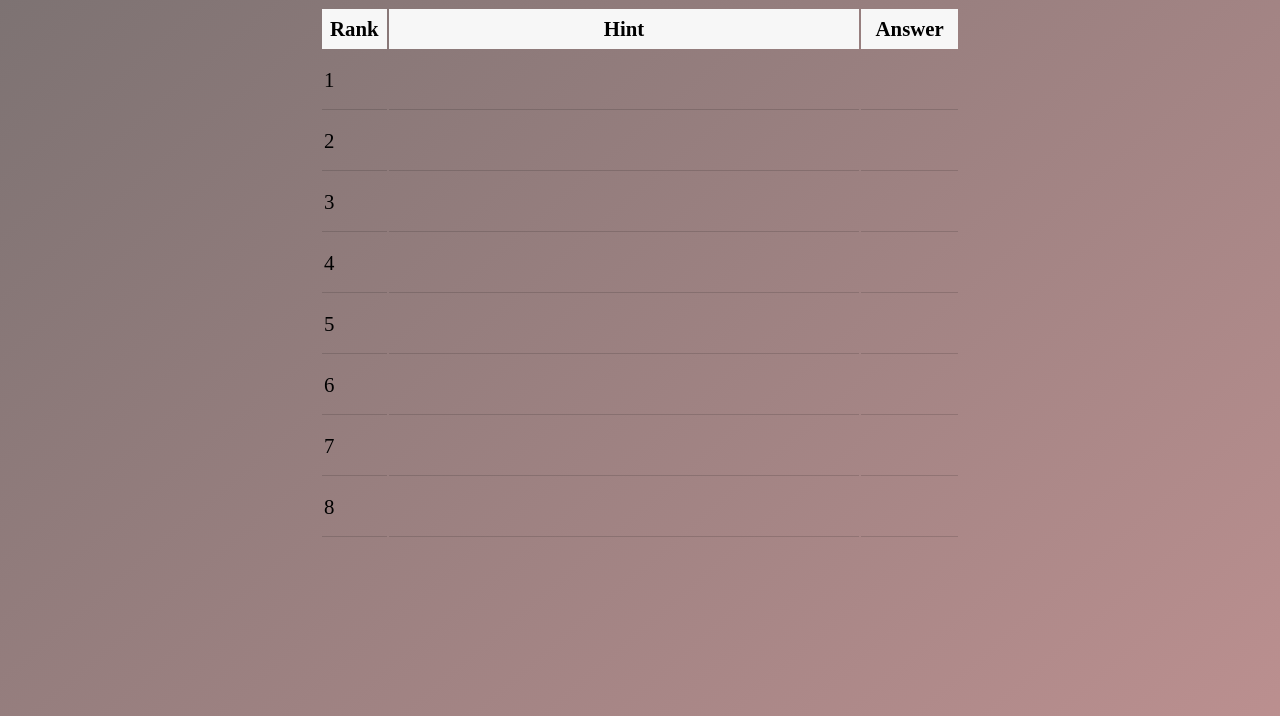
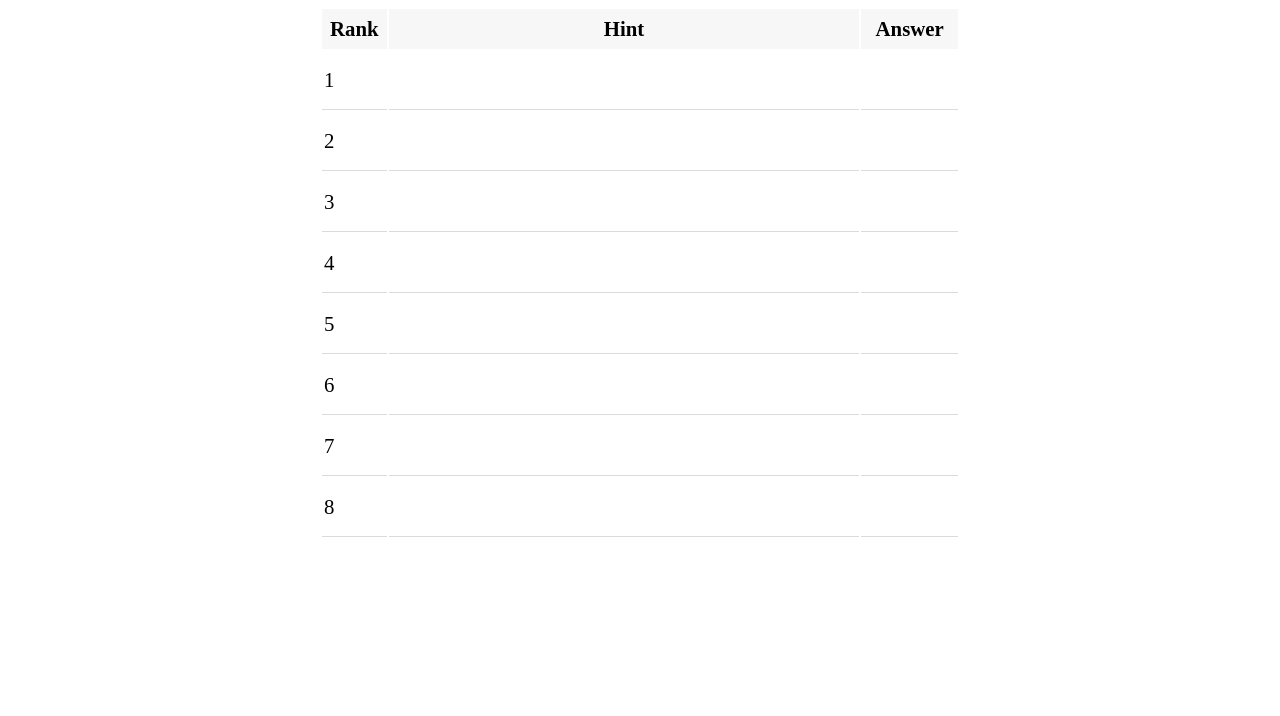
Before and after one commit to Faroukakindele/BbcHundredPlayersGame, a plain HTML site: page index.html in a window 1280 px wide. Shown: the part 387-1103 px from the top of the page. Drawn offline with Linux system fonts and the light colour scheme.

Commit message:
Update index.css

```diff
--- a/index.css
+++ b/index.css
@@ -6,11 +6,7 @@
 body {
   padding: 5rem 20rem;
   position: relative;
-  background-image: linear-gradient(
-    to top left,
-    rgba(132, 53, 53, 0.551),
-    rgba(10, 4, 4, 0.585)
-  );
+  background-color: #fff;
 }
 /* header section */
 .game {
```
